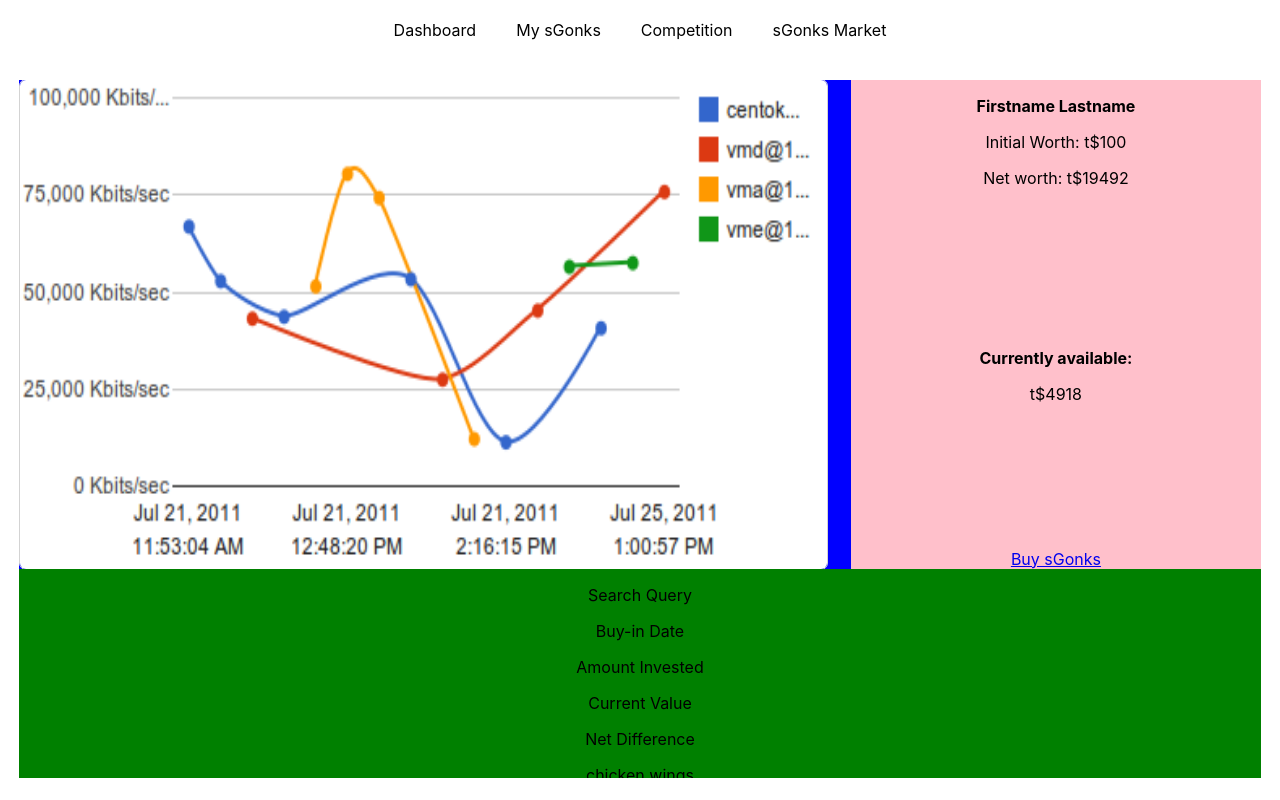
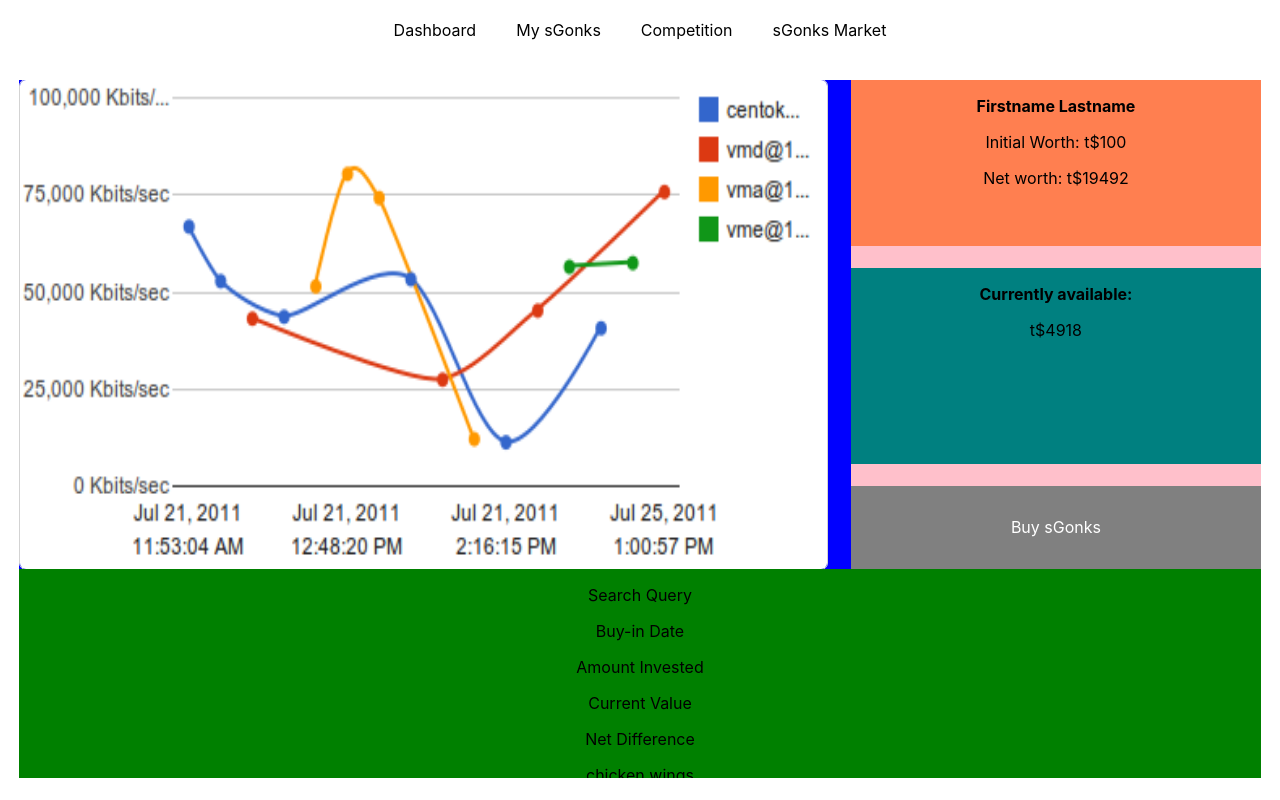
Before and after one commit to googleinterns/sgonks, a React (Create React App) app in the folder portfolio/frontend/: page /mysgonks in a window 1280 px wide. Built offline with nearby package versions, Linux system fonts and the light colour scheme.

Commit message:
Set up layout of info section of protoype of MySgonks page

```diff
--- a/portfolio/frontend/src/containers/SGonksPlatform/MySGonks/MySGonks.js
+++ b/portfolio/frontend/src/containers/SGonksPlatform/MySGonks/MySGonks.js
@@ -2,26 +2,35 @@ import React from "react"
 import classes from "./MySGonks.module.css"
 import placeholderChart from "../../../assets/placeholderChart.png"
 import Marketplace from "../Marketplace/Marketplace"
-import {Link} from "react-router-dom"
+import { Link } from "react-router-dom"
 
 const MySGonks = (props) => {
   return (
     <div className={classes.MySGonks}>
       <div className={classes.ChartAndInfoContainer}>
         <div className={classes.ChartContainer}>
-          <img src={placeholderChart} className={classes.PlaceholderChart}></img>
+          <img
+            src={placeholderChart}
+            className={classes.PlaceholderChart}
+          ></img>
         </div>
         <div className={classes.InfoContainer}>
           <div className={classes.NameInfoContainer}>
-            <p><strong>Firstname Lastname</strong></p>
+            <p>
+              <strong>Firstname Lastname</strong>
+            </p>
             <p>Initial Worth: t$100</p>
             <p>Net worth: t$19492</p>
           </div>
-          <div className={classes.currentlyAvailableContainer}>
-            <p><strong>Currently available:</strong></p>
+          <div className={classes.CurrentlyAvailableContainer}>
+            <p>
+              <strong>Currently available:</strong>
+            </p>
             <p>t$4918</p>
           </div>
-          <Link to="/marketplace" >Buy sGonks</Link>
+          <div className={classes.BuyButton}>
+            <Link to="/marketplace">Buy sGonks</Link>
+          </div>
         </div>
       </div>
       <div className={classes.SGonksTable}>
--- a/portfolio/frontend/src/containers/SGonksPlatform/MySGonks/MySGonks.module.css
+++ b/portfolio/frontend/src/containers/SGonksPlatform/MySGonks/MySGonks.module.css
@@ -44,7 +44,34 @@
     align-items: center;
 }
 
+.NameInfoContainer {
+    width: 100%;
+    height: 34%;
+    background: coral;
+}
 
+.CurrentlyAvailableContainer {
+    width: 100%;
+    height: 40%;
+    background: teal;
+}
+
+.BuyButton {
+    width: 100%;
+    background: gray;
+    height: 17%;
+    text-align: center;
+    justify-content: center;
+    vertical-align: center;
+    display: flex;
+    flex-direction: column;
+    justify-content: center;
+}
+
+.BuyButton a {
+    text-decoration: none;
+    color: white;
+}
 
 .SGonksTable {
     width: 100%;
```
